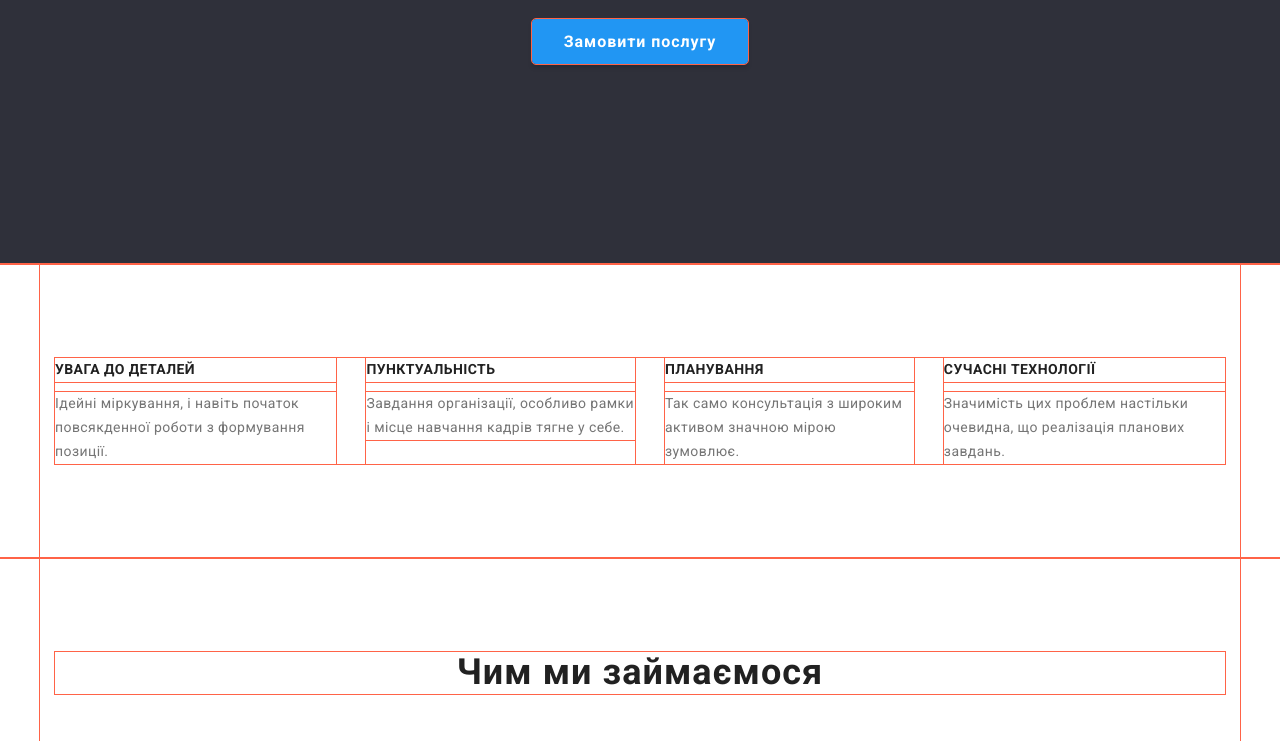
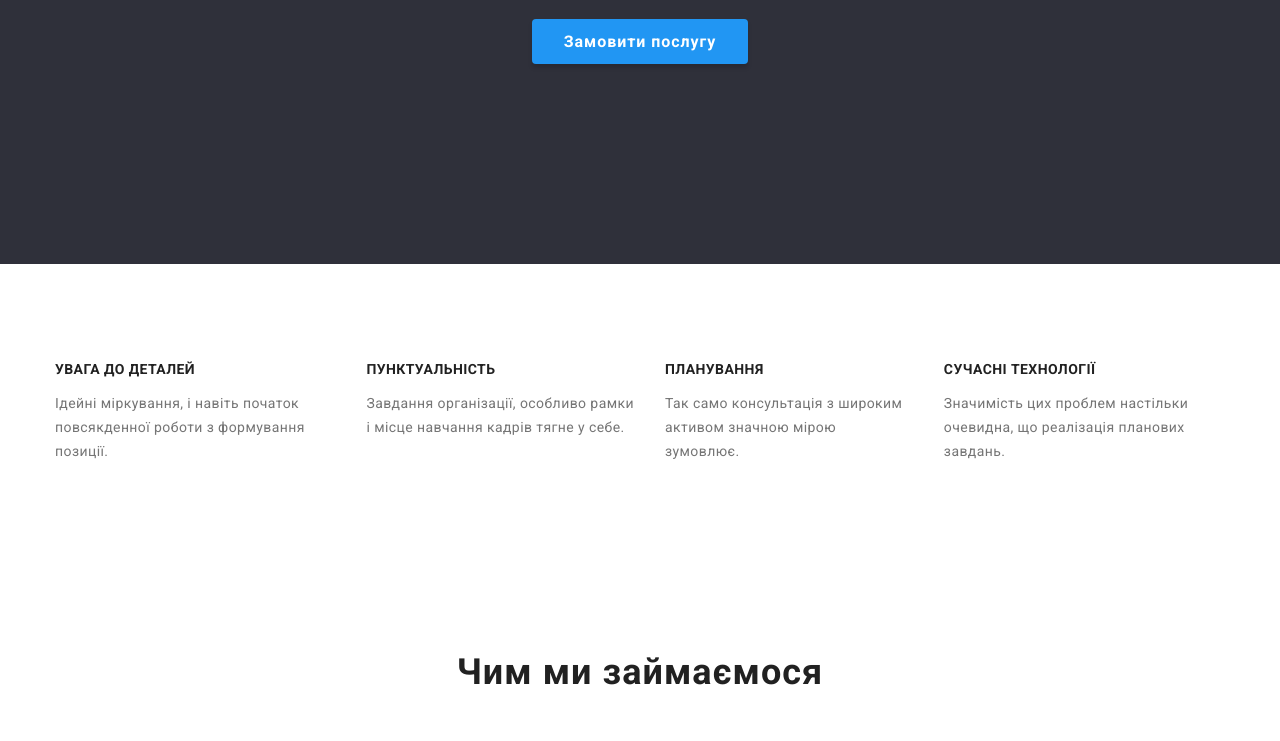
Before and after one commit to milevskiyT/goit-markup-hw-03, a plain HTML site: page index.html in a window 1280 px wide. Shown: the part 412-1153 px from the top of the page. Drawn offline with nearby package versions, Linux system fonts and the light colour scheme.

Commit message:
Update styles.css

```diff
--- a/сss/styles.css
+++ b/сss/styles.css
@@ -27,7 +27,6 @@ body {
   box-sizing: border-box;
 }
 * {
-  outline: 1px solid tomato;
 }
 
 ul {
```
